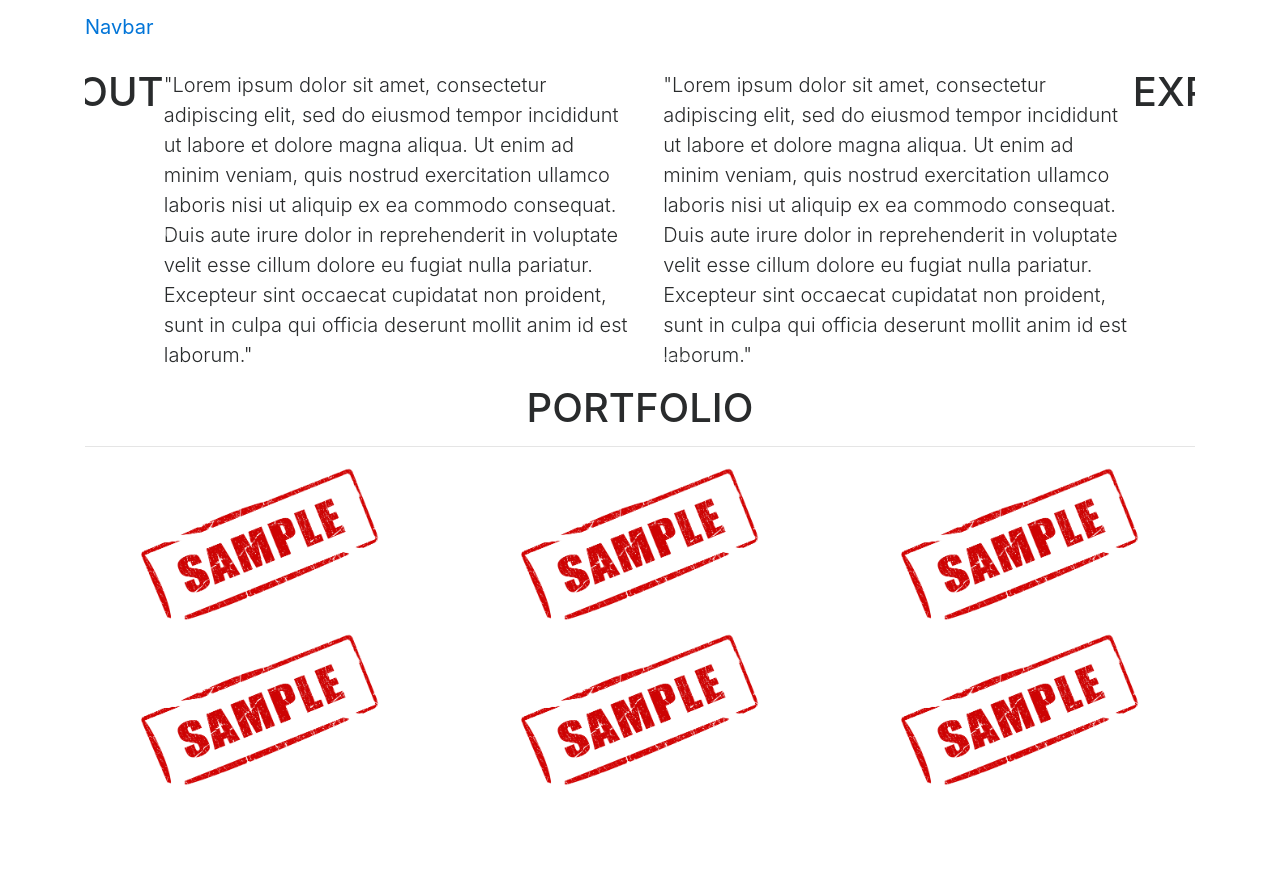
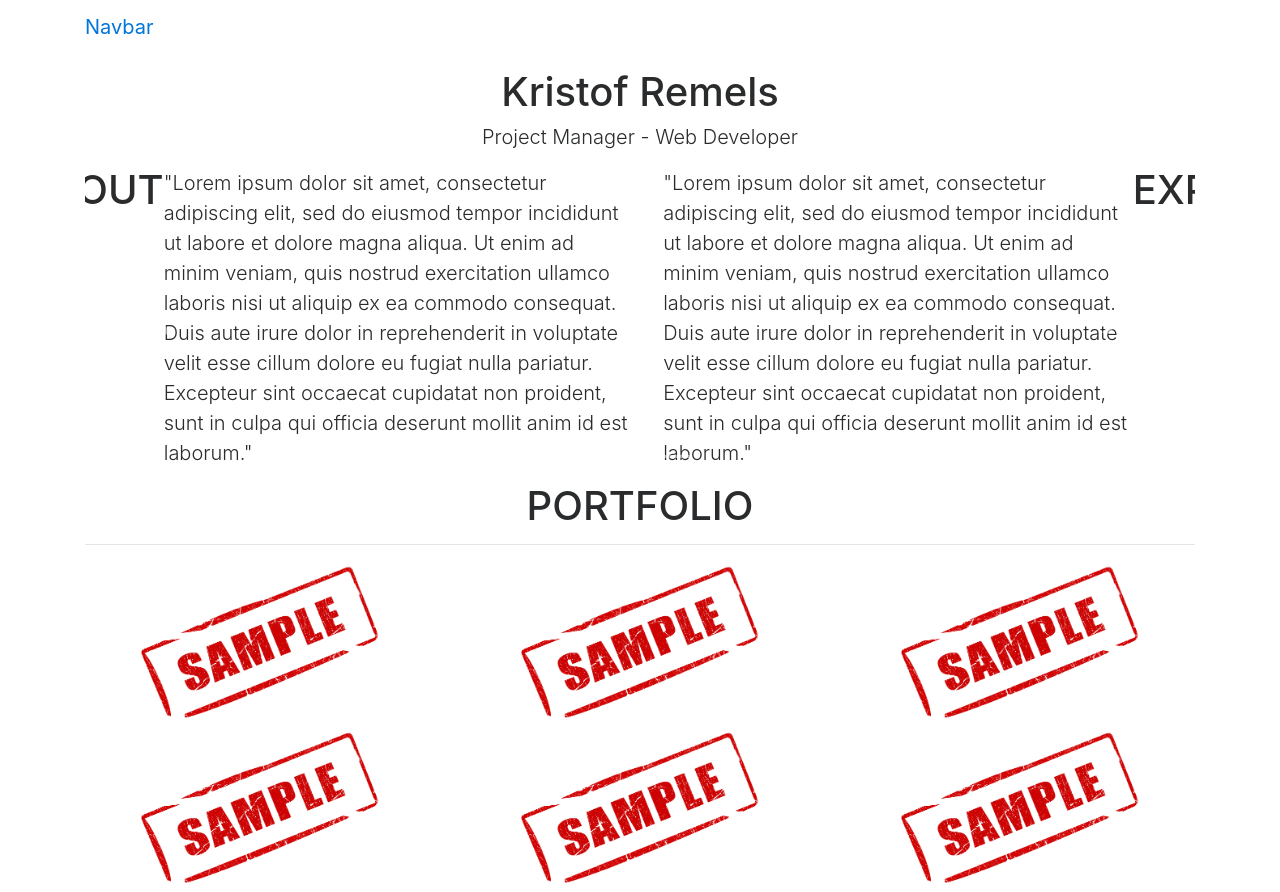
Before and after one commit to kristofremels/kristofremels.github.io, a plain HTML site: page index.html in a window 1280 px wide. Before the commit the page ends 800 px from the top, so only its background shows below. Drawn offline with nearby package versions, Linux system fonts and the light colour scheme.

Commit message:
add header

```diff
--- a/index.html
+++ b/index.html
@@ -38,6 +38,20 @@
       </div>
     </div>
   </nav>
+
+  <!-- Header -->
+  <header class="text-center">
+    <div class="container">
+      <div class="row">
+        <div class="col-lg-10 mx-auto">
+          <h1>Kristof Remels</h1>
+        </div>
+        <div class="col-lg-8 mx-auto">
+          <p class="lead">Project Manager - Web Developer</p>
+        </div>
+      </div>
+    </div>
+  </header>
 
   <!-- About -->
   <section id="about">
```
